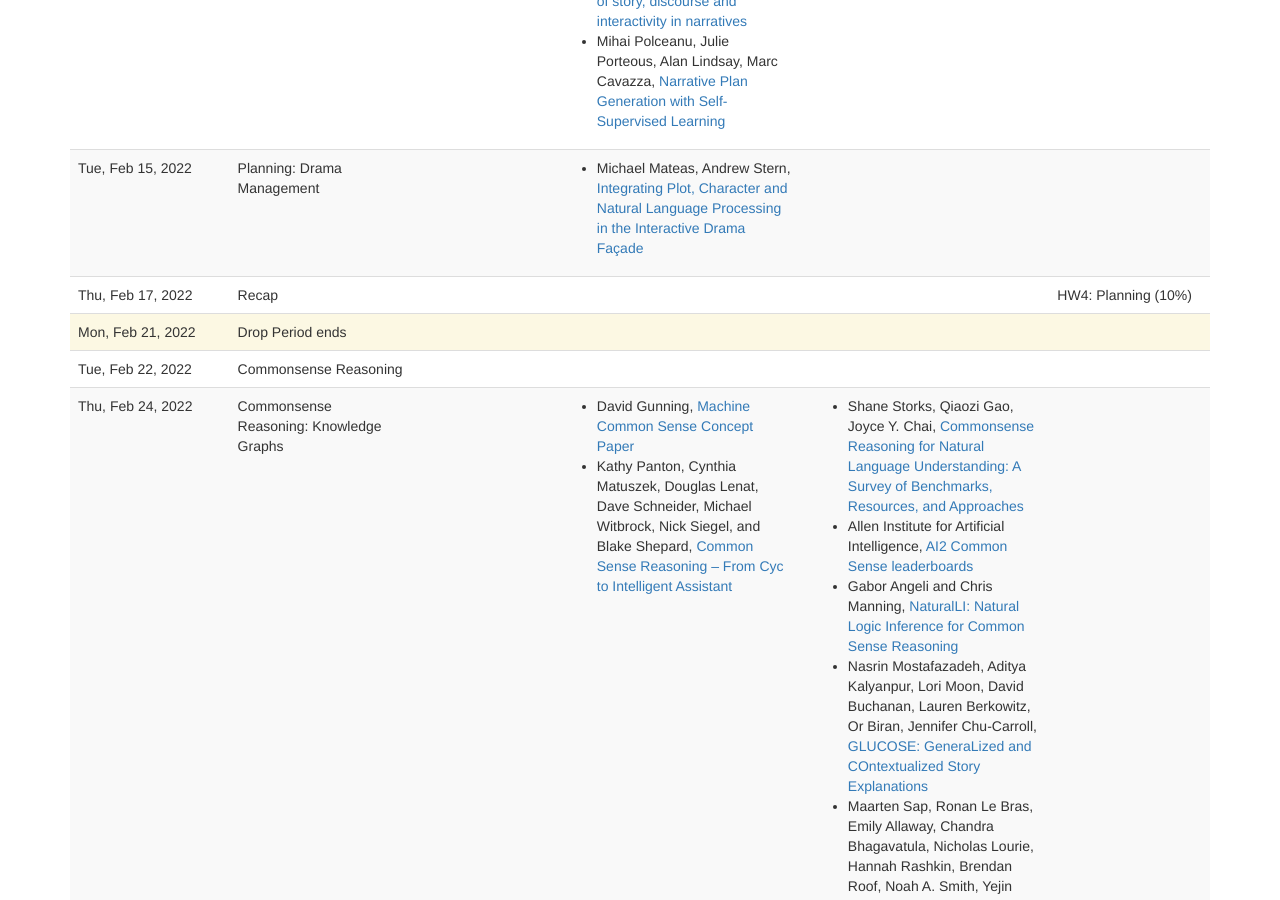
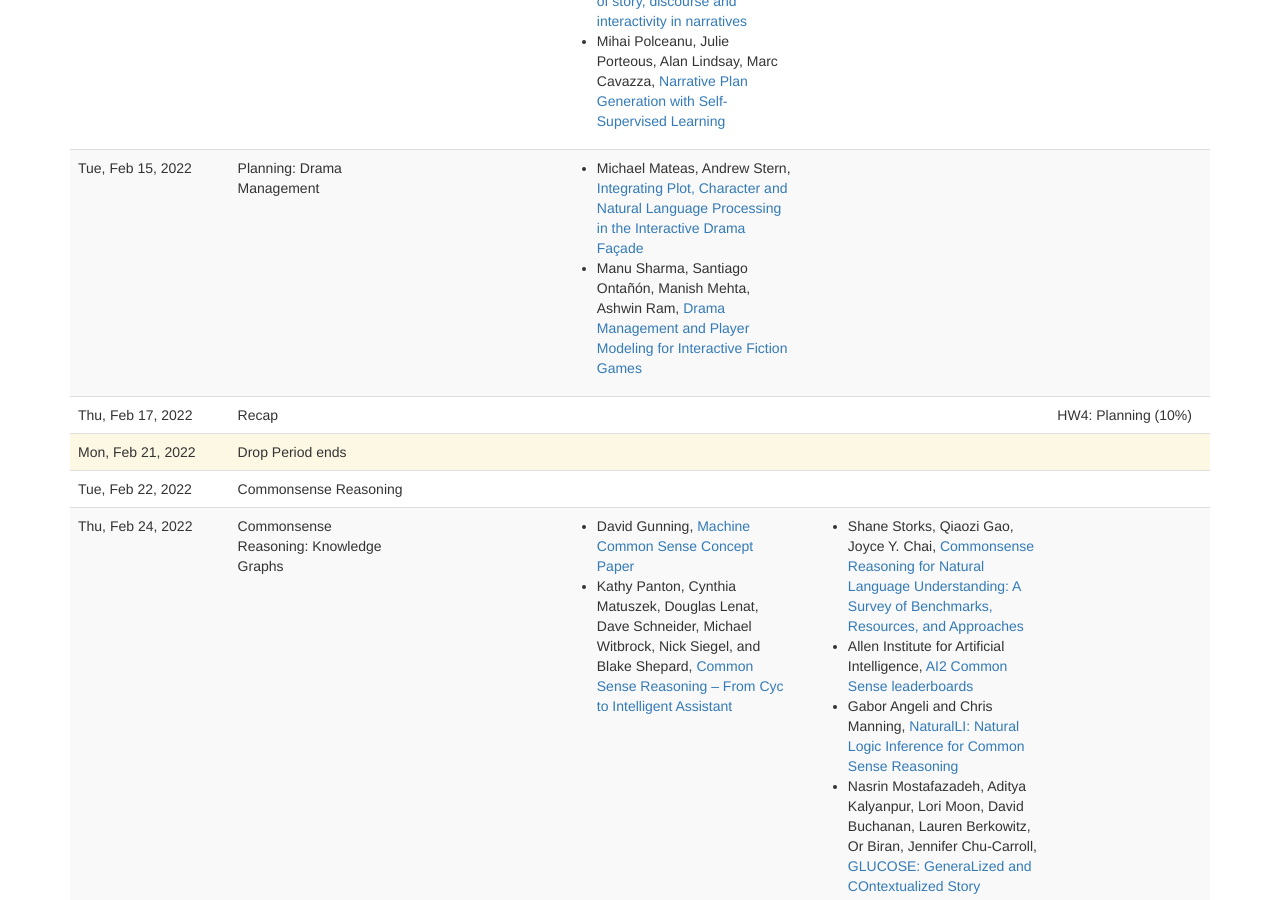
Before and after one commit to interactive-fiction-class/interactive-fiction-class.github.io, a Jekyll site: the page built from lectures.md, in a window 1280 px wide and 900 px high, scrolled down 2229 px. Built offline with Jekyll 4.4.1, drawn with Linux system fonts in a browser that asks for light colours; nearby versions of some CDN libraries; a script that is not in the unit is left out.

Commit message:
added Drama Management and Player Modeling...

```diff
--- a/_data/lectures.yaml
+++ b/_data/lectures.yaml
@@ -235,6 +235,10 @@
       title: Integrating Plot, Character and Natural Language Processing in the Interactive Drama Façade
       authors: Michael Mateas, Andrew Stern
       url: https://www.semanticscholar.org/paper/Integrating-Plot%2C-Character-and-Natural-Language-in-Mateas-Stern/6c92ac4eb449b53ce9a7b0dd94316da17a394446
+    -
+      title: Drama Management and Player Modeling for Interactive Fiction Games
+      authors: Manu Sharma, Santiago Ontañón, Manish Mehta, Ashwin Ram
+      url: https://www.cc.gatech.edu/faculty/ashwin/papers/er-09-10.pdf
 
 
 -
```
